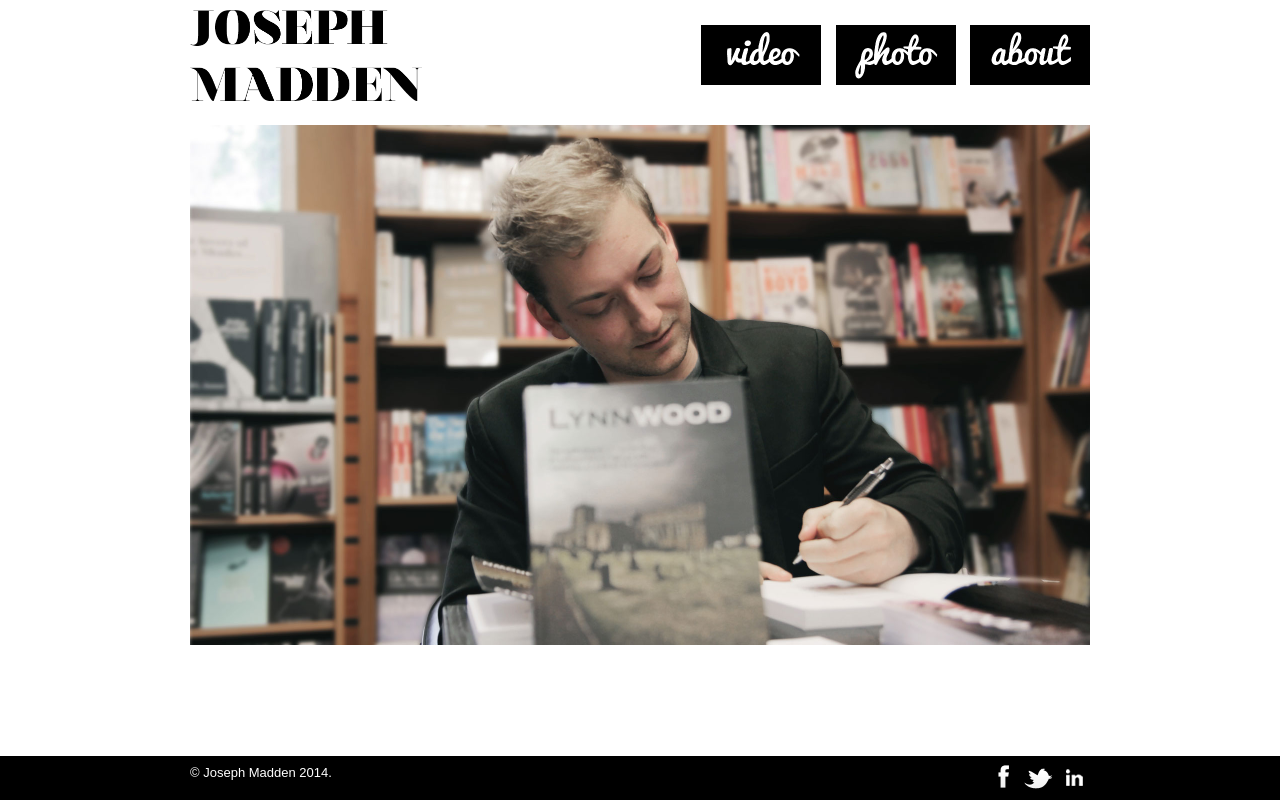
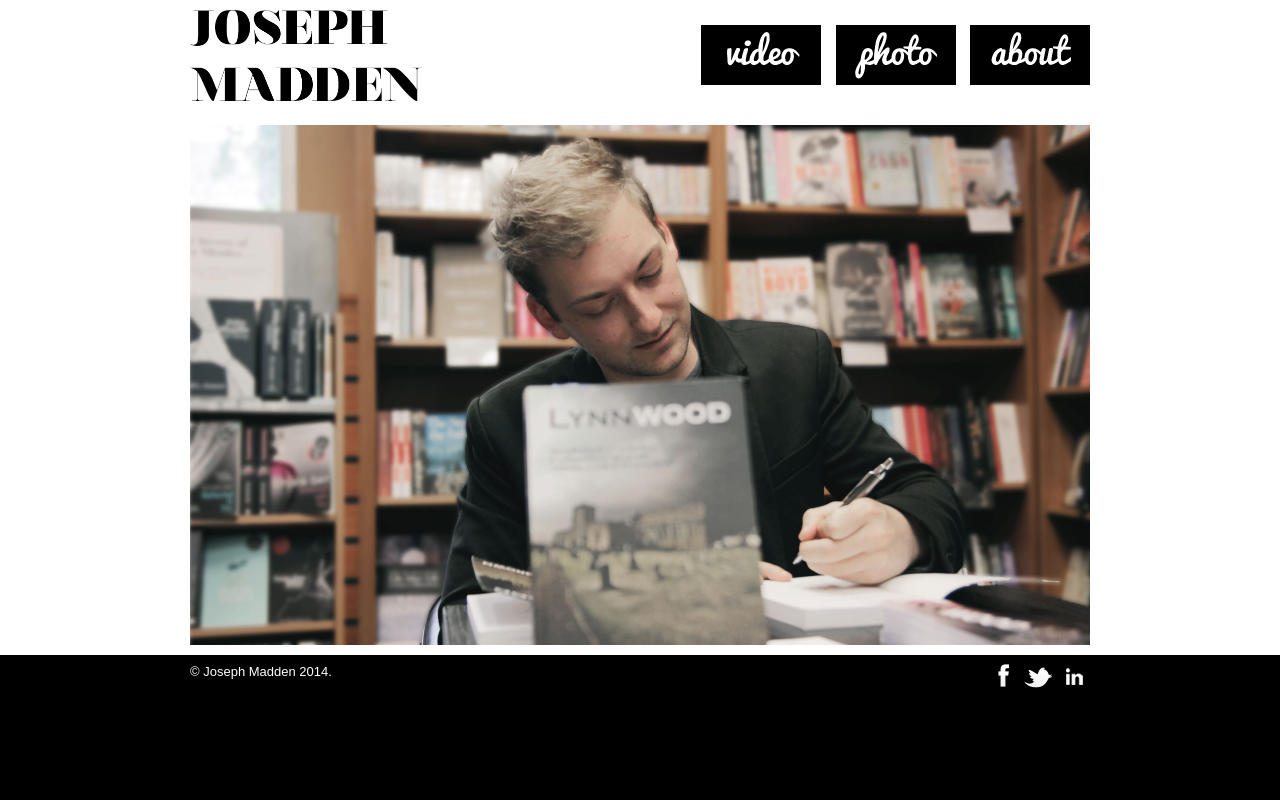
Before and after one commit to josephmadden/Web-Joseph-Madden, a PHP site: page /index.php in a window 1280 px wide. Run offline with PHP 8.4, Linux system fonts and the light colour scheme.

Commit message:
Revert "Fixed position footer?"
This reverts commit 27d4997550d7481c005eea9e60df718e4829dbf3.

```diff
--- a/css/style.css
+++ b/css/style.css
@@ -1,5 +1,5 @@
 body {
-	background: #FFF;
+	background: #000;
 	font-family: arial;
 	width: 100%;
 	margin: 0px 0px;
@@ -8,7 +8,6 @@ body {
 #page {
 	margin-top: 0px;
 	background: #FFF;
-	margin-bottom: 25px;
 }
 
 #header h1 {
@@ -34,11 +33,6 @@ body {
 	color: white;
 	font-size: small;
 	clear: both;
-	position: fixed;
-	bottom: 0px;
-	left: 0px;
-	width: 100%;
-	z-index: 2000;
 }
 
 #footer .container {
```
